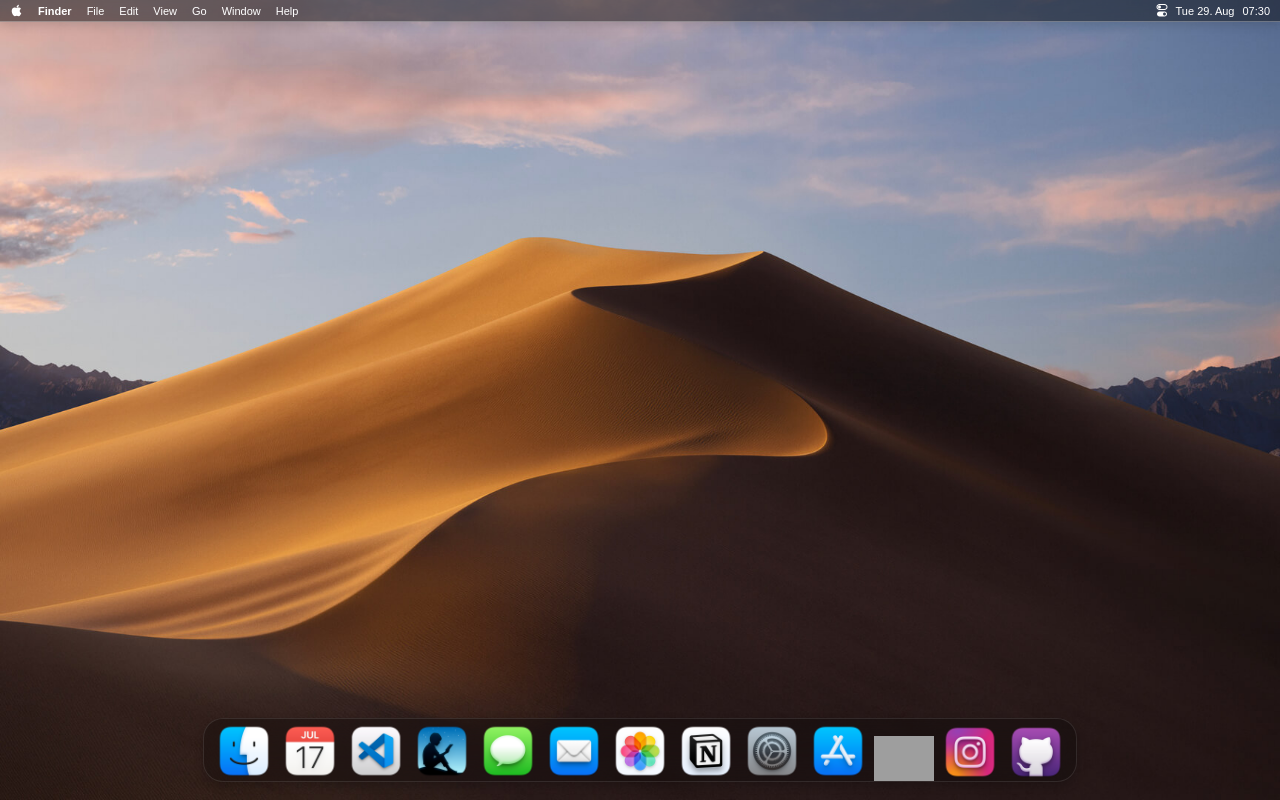
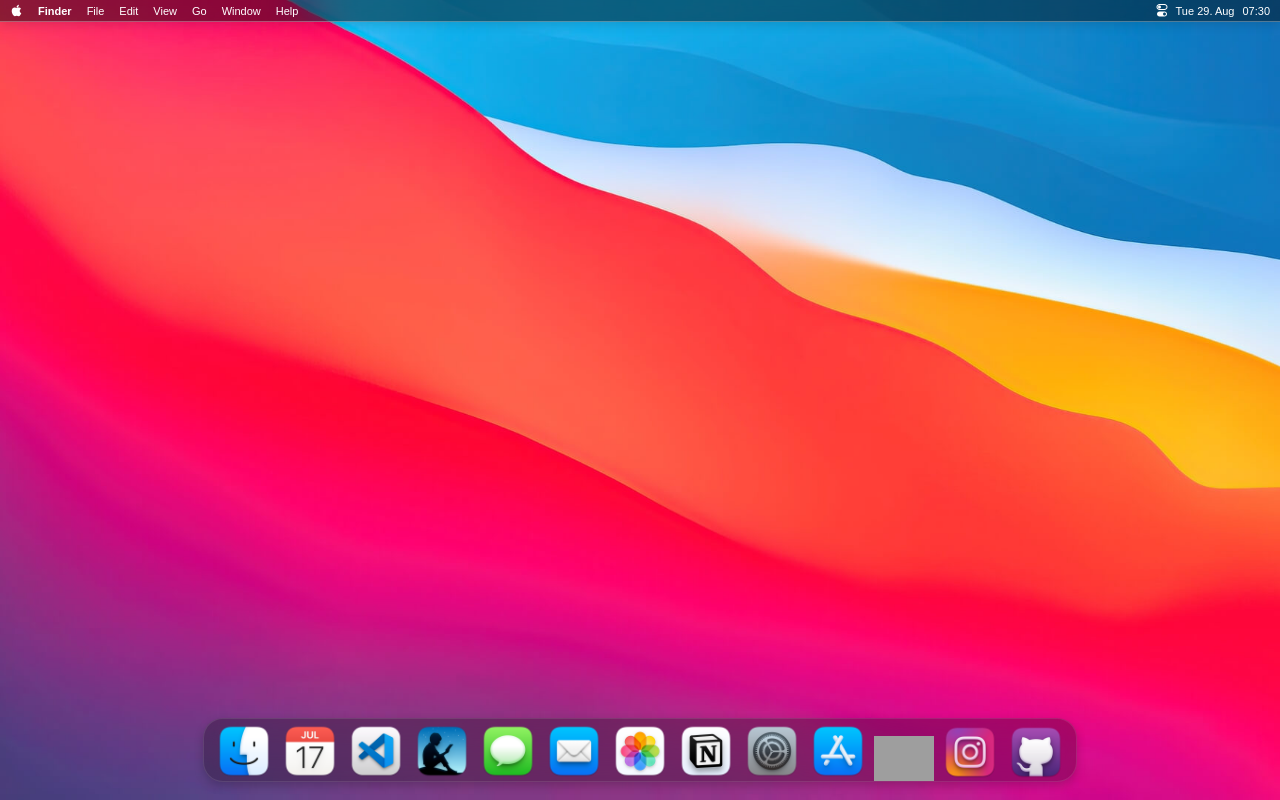
Before and after one commit to mirayatech/macos-big-sur-clone, a React (Vite) app: page / in a window 1280 px wide. Built offline with nearby package versions, Linux system fonts and the light colour scheme; grey boxes are pictures that could not be loaded.

Commit message:
add: implement setting to app

```diff
--- a/src/App.tsx
+++ b/src/App.tsx
@@ -1,11 +1,14 @@
 import { styled } from "styled-components";
-import { Navbar } from "./components";
-import { Dock } from "./components/Dock/Dock";
+import { Navbar, Dock, Setting } from "./components";
+import { useStore } from "./library/useStore";
 
 export default function App() {
+  const { isSettingOpen, wallpaper } = useStore();
+
   const Container = styled.div`
     height: 100vh;
-    background: url("/wallpaper/mojave.jpeg") no-repeat center center/cover;
+    overflow: hidden;
+    background: url(${wallpaper}) no-repeat center center/cover;
   `;
 
   const DockWrapper = styled.div`
@@ -18,6 +21,8 @@ export default function App() {
   return (
     <Container>
       <Navbar />
+      {isSettingOpen && <Setting />}
+
       <DockWrapper>
         <Dock />
       </DockWrapper>
```
